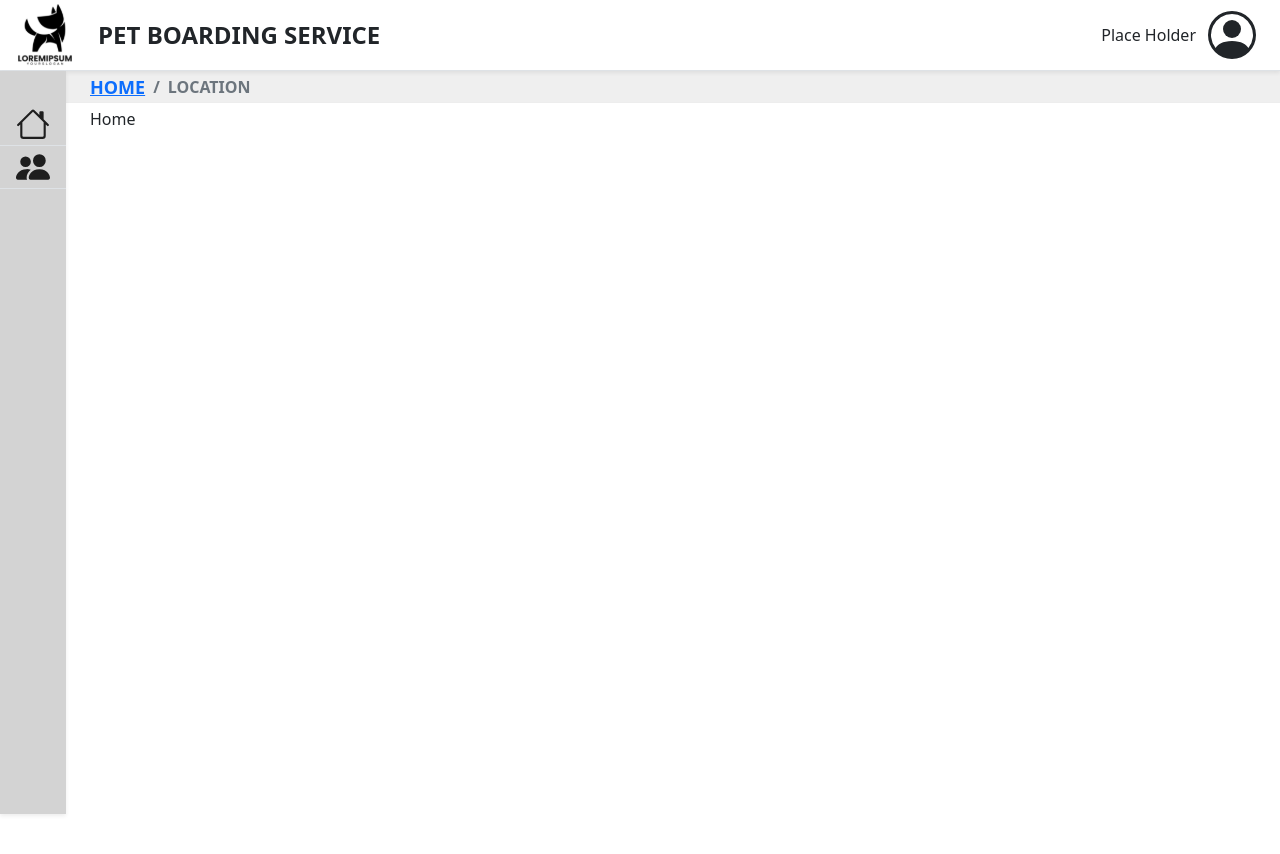
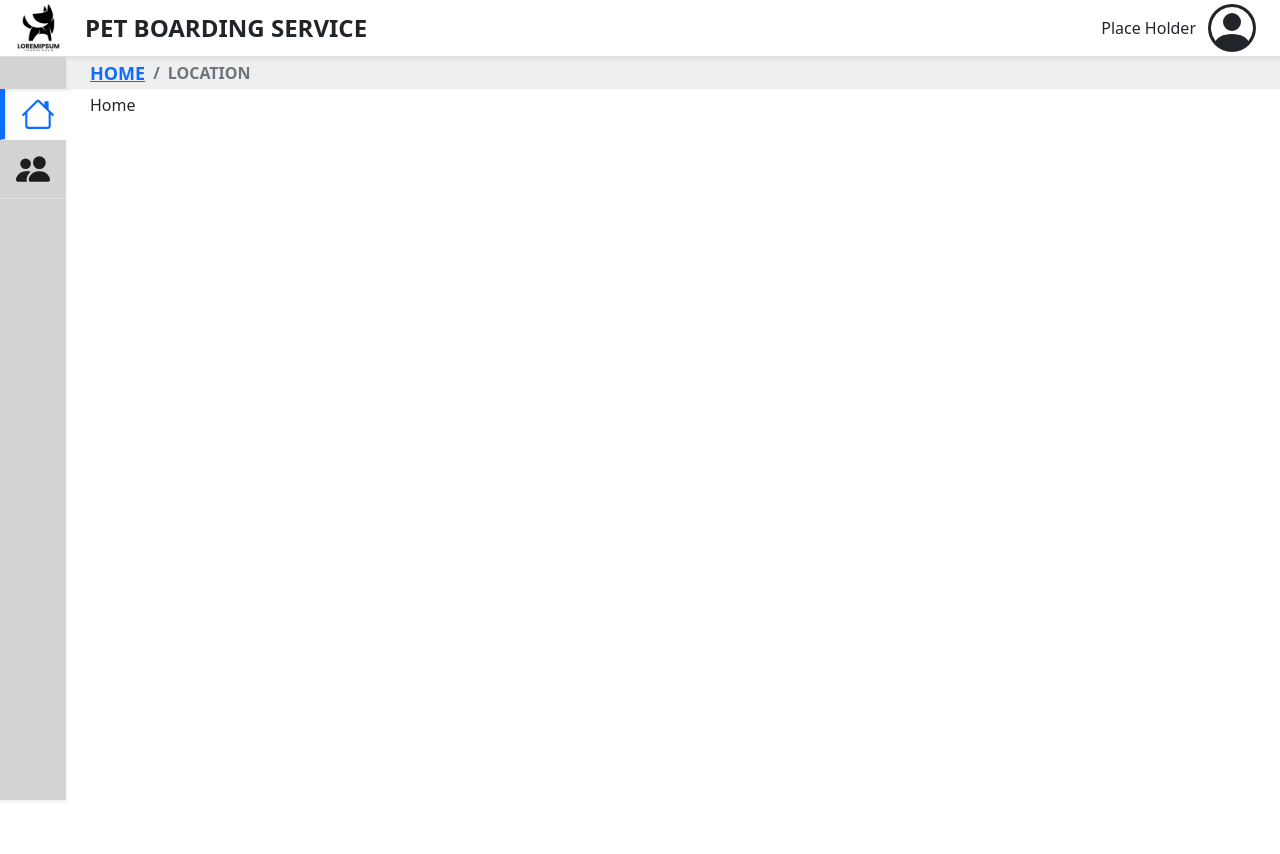
Before and after one commit to UlisesPeguero/pbs-frontend, a React (Create React App) app: page / in a window 1280 px wide. Shown: the top 854 px of the page. Built offline with nearby package versions, Linux system fonts and the light colour scheme.

Commit message:
Debugging issues on the navigation and active modules.

```diff
--- a/src/home/BreadCrumbs.jsx
+++ b/src/home/BreadCrumbs.jsx
@@ -2,7 +2,6 @@ import React from 'react';
 import { Link } from 'react-router-dom';
 
 export default function BreadCrumbs({ module }) {
-  console.log(module);
   return (
     <div className="module-breadcrumbs py-0 px-4">
       <ol className="breadcrumb">
--- a/src/home/header/AppBar.jsx
+++ b/src/home/header/AppBar.jsx
@@ -9,7 +9,7 @@ export default function AppBar(props) {
     <header className='app-header border-bottom shadow-sm'>
       <div className='container-fluid d-grid gap-3 alignt-items-center px-2 px-md-3' style={{ gridTemplateColumns: '1fr 1fr' }}>
         <div className='d-flex align-items-center app-header-title'>
-          <img src={logo} height={48} alt="PBS Logo" className='img-fluid app-logo' />
+          <img src={logo} height={48} alt="PBS Logo" className='app-logo' />
           <AppBarTitle appTitle={props.appTitle} />
         </div>
         <UserInformation user={{ name: 'Place Holder', profilePicture: '' }} />
--- a/src/home/navigation/NavigationBar.jsx
+++ b/src/home/navigation/NavigationBar.jsx
@@ -1,15 +1,33 @@
-import React from 'react';
+import React, { useEffect, useState } from 'react';
 import NavigationItem from './NavigationItem';
 
 export default function NavigationBar() {
-  const modules = [{ name: 'Home', path: '/', icon: 'House', active: false }, { name: 'Test', path: '/test', icon: 'PeopleFill', active: false }];
+  const [modules, setModules] = useState([]);
+  const [activeModuleId, setActiveModuleId] = useState(null);
+  const handleActive = id => {
+    setActiveModuleId(id);
+  };
+
+  useEffect(() => {
+
+    setModules([
+      { id: 1, name: 'Home', path: '/', icon: 'House', active: false },
+      { id: 2, name: 'Test', path: '/test', icon: 'PeopleFill', active: false }
+    ]);
+
+    const currentPath = window.location.pathname;
+    console.log(currentPath, modules.find(module => currentPath == module.path));
+    setActiveModuleId(1);
+
+  }, []);
+
   return (
     <nav className="navigation-sidebar d-flex flex-column fleshrink-0 shadow-sm mb-auto">
       <ul className="nav nav-pills nav-flush flex-column mb-auto text-center">
         <div className='navigation-spacer w-100'></div>
         {
           modules.map(module =>
-            <NavigationItem key={module.name} module={module} />
+            <NavigationItem key={module.id} module={module} setActive={handleActive} isActive={activeModuleId === module.id} />
           )
         }
       </ul>
--- a/src/home/navigation/NavigationItem.jsx
+++ b/src/home/navigation/NavigationItem.jsx
@@ -1,19 +1,27 @@
-import React from 'react';
+import React, { useState } from 'react';
 import { Icon } from '../../ui/Icon';
-import { Link } from 'react-router-dom';
+import { useNavigate } from 'react-router-dom';
 
 export default function NavigationItem(props) {
-  const { name, path, icon, active } = props.module;
-  const ModuleIcon = () => <Icon iconName={icon} />;
+  const { id, path, icon } = props.module;
+  const navigate = useNavigate();
+  const handleClick = () => {
+    navigate(path);
+    props.setActive(id);
+  };
+  const ModuleIcon = () => <Icon iconName={icon} className='my-2' />;
   return (
-    <li className="nav-item">
+    <li className={`nav-item ${props.isActive ? 'active-module' : ''}`}>
       {
-        active ?
+        props.isActive ?
           <ModuleIcon />
           :
-          <Link className='nav-link py-1 px-3 border-bottom rounded-0' to={path}>
+          <button
+            className='nav-link py-1 px-3 border-bottom rounded-0'
+            onClick={handleClick}
+          >
             <ModuleIcon />
-          </Link>
+          </button>
       }
     </li>
   );
```
